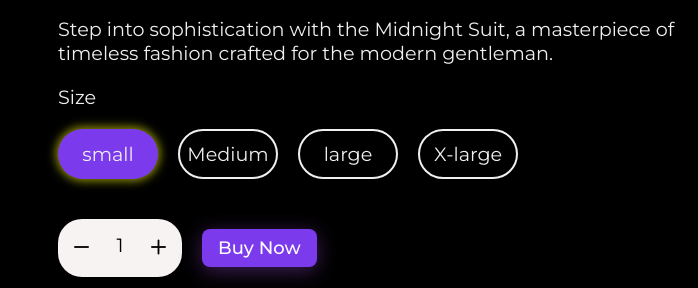
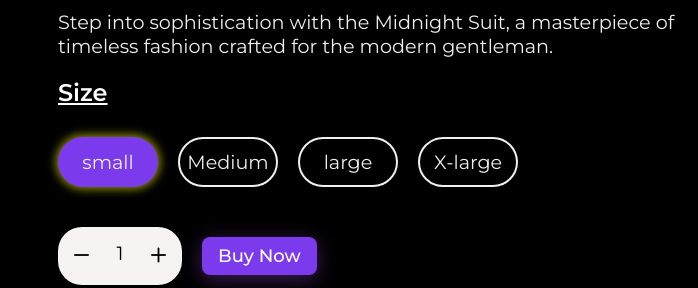
Before and after one commit to Viswa-28/Midnight-Vouge-javascript-project, a plain HTML site: page product.html in a window 1280 px wide. Shown: the part 382-670 px from the top of the page, 582-1280 px from the left. Drawn offline with nearby package versions, Linux system fonts and the light colour scheme.

Commit message:
correction-5

```diff
--- a/css/common.css
+++ b/css/common.css
@@ -48,6 +48,14 @@
     color: white;
 
   }
+}
+.product-size{
+    color: white;
+    font-size: 1.5rem;
+    font-weight: 600;
+    margin-bottom: 30px;
+    text-decoration: underline;
+
 }
 
 body {
--- a/css/style.css
+++ b/css/style.css
@@ -65,6 +65,7 @@ p{
     justify-content: center;
     align-self: center;
 }
+
 
 
 
--- a/product.html
+++ b/product.html
@@ -85,7 +85,7 @@
         <p class="fs-25">Rs. 2000</p>
         <p>Step into sophistication with the Midnight Suit, a masterpiece of timeless fashion crafted for the modern
           gentleman.</p>
-        <p>Size</p>
+        <h3 class="product-size">Size</h3>
         <div class="size-container">
           <div class="size active">
             <p>small</p>
```
Also changed, not shown: images/11.jpeg (deleted), images/2.jpeg (deleted), images/22.jpeg (deleted), images/download.jpeg (deleted), images/favicon.png (deleted).
